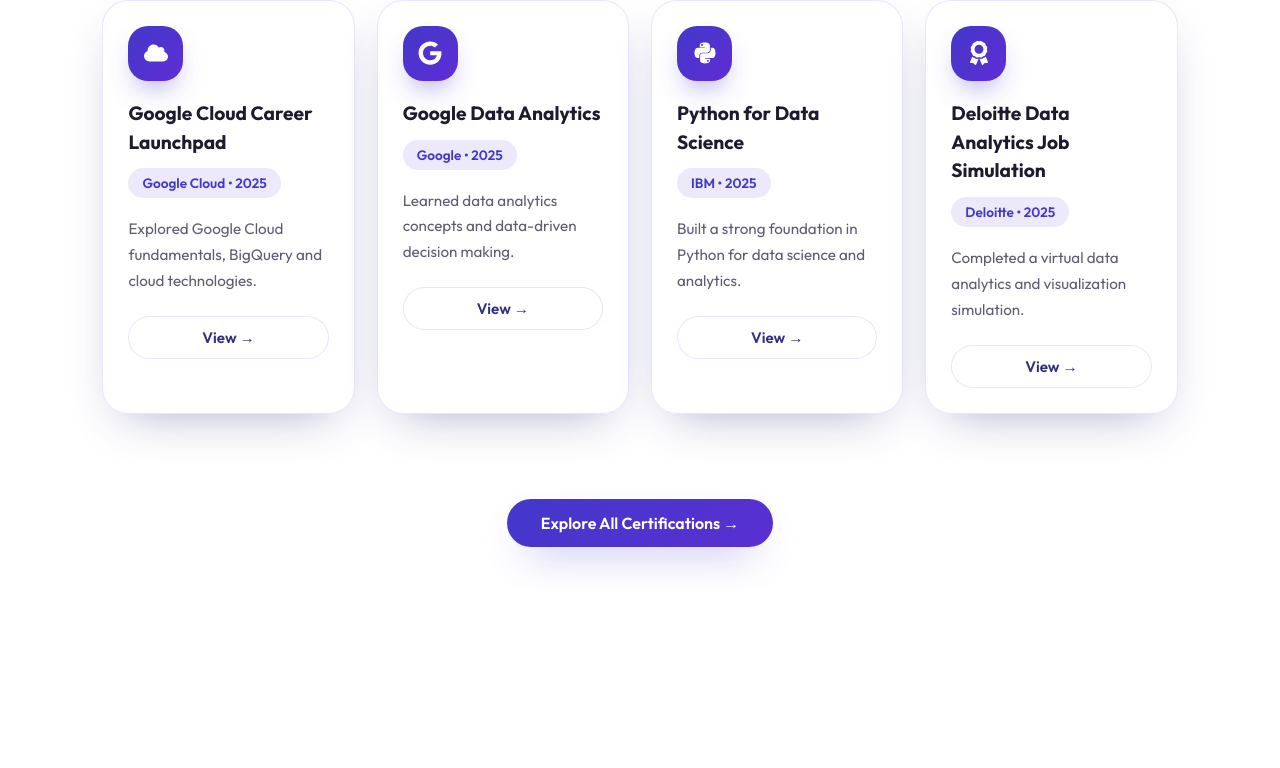
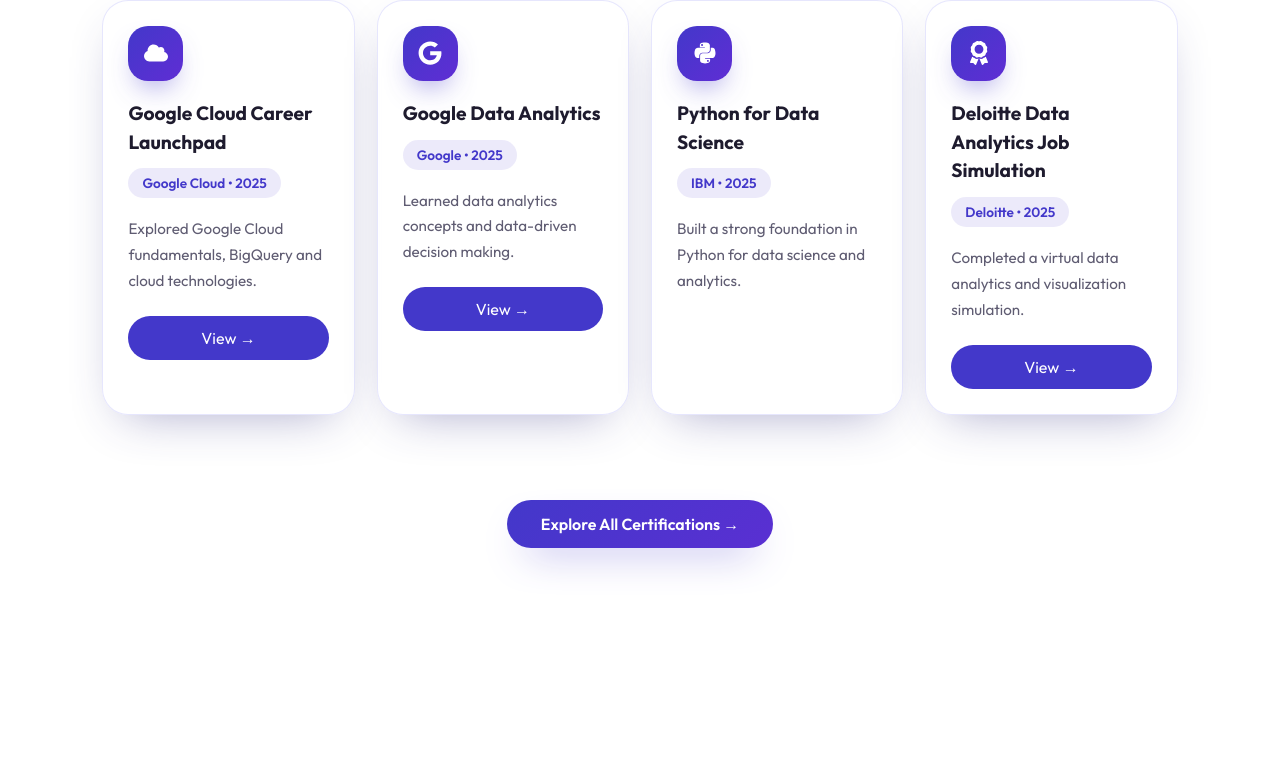
Before and after one commit to Rishikaj03/PORTFOLIO, a React app: page / in a window 1280 px wide. Shown: the part 6803-7571 px from the top of the page. Built offline with nearby package versions, Linux system fonts and the light colour scheme; the HTML template or start-up script is replaced by a standard one.

Commit message:
Update portfolio

```diff
--- a/src/Certifications.css
+++ b/src/Certifications.css
@@ -224,6 +224,24 @@
 
 }
 
+.cert-buttons .cert-view-btn {
+  display: flex;
+  align-items: center;
+  justify-content: center;
+  width: 100%;
+  padding: 12px;
+  border-radius: 30px;
+  background: var(--primary);
+  color: white;
+  text-decoration: none;
+  cursor: pointer;
+  transition: .3s;
+}
+
+.cert-buttons .cert-view-btn:hover {
+  transform: translateY(-2px);
+}
+
 .cert-buttons button:hover{
 
     background:var(--primary);
--- a/src/Certifications.jsx
+++ b/src/Certifications.jsx
@@ -74,13 +74,18 @@
                   {cert.description}
                 </p>
 
-                <div className="cert-buttons">
-
-                  <button>
-                    View →
-                  </button>
-
-                </div>
+                  <div className="cert-buttons">
+                    {(cert.pdf || cert.image || cert.link) && (
+                   <a
+                     href={cert.pdf || cert.image || cert.link}
+                     target="_blank"
+                     rel="noopener noreferrer"
+                     className="cert-view-btn"
+                    >
+                      View →
+                    </a>
+                   )}
+                   </div>
 
               </div>
 
--- a/src/data/certificates.jsx
+++ b/src/data/certificates.jsx
@@ -34,7 +34,7 @@
       "Learned data analytics concepts and data-driven decision making.",
     image: "",
     pdf: "",
-    link: "",
+    link: "https://coursera.org/verify/GU77GZRZVIJK",
     featured: true,
   },
 
```
